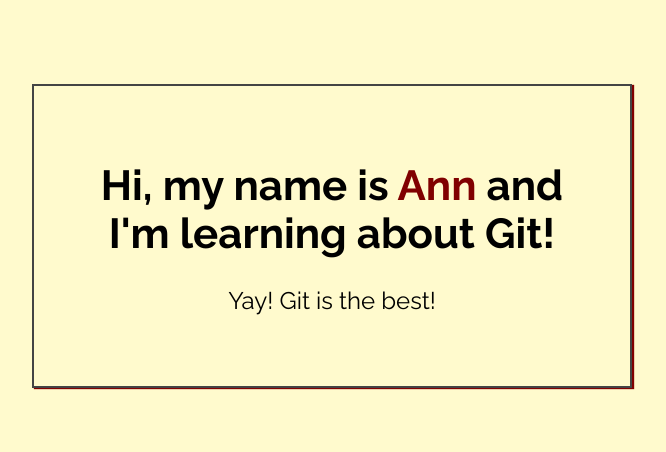
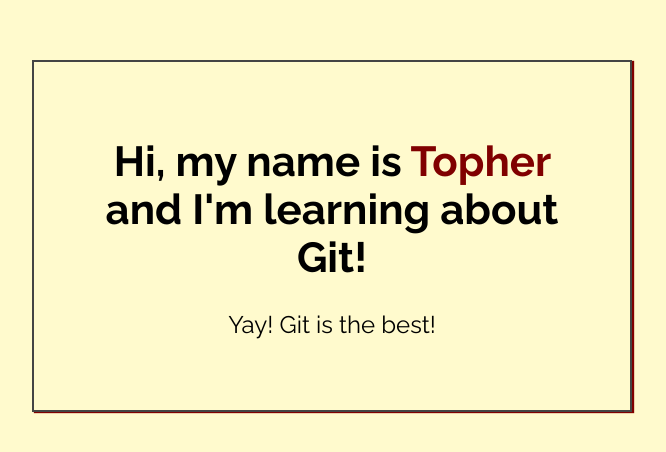
Before and after one commit to acousticmirror/not-my-first-repo, a plain HTML site: page index.html in a window 1280 px wide. Shown: the part 164-616 px from the top of the page, without its empty margins (308-974 px from the left). Drawn offline with Linux system fonts and the light colour scheme.

Commit message:
Changed name

```diff
--- a/index.html
+++ b/index.html
@@ -5,7 +5,7 @@
     <meta charset="UTF-8">
     <meta name="viewport" content="width=device-width, initial-scale=1.0">
     <meta http-equiv="X-UA-Compatible" content="ie=edge">
-    <title>My First Repo</title>
+    <title>Not My First Repo</title>
     <link href="https://fonts.googleapis.com/css?family=Raleway:400,700&display=swap" rel="stylesheet">
     <link rel="stylesheet" href="css/normalize.css">
     <link rel="stylesheet" href="css/main.css">
@@ -14,7 +14,7 @@
 <body>
 
     <div class="greeting">
-        <h1>Hi, my name is <span class="highlight">Ann</span> and I'm learning about Git! </h1>
+        <h1>Hi, my name is <span class="highlight">Topher</span> and I'm learning about Git! </h1>
 
         <p>Yay! Git is the best!</p>
     </div>
```
